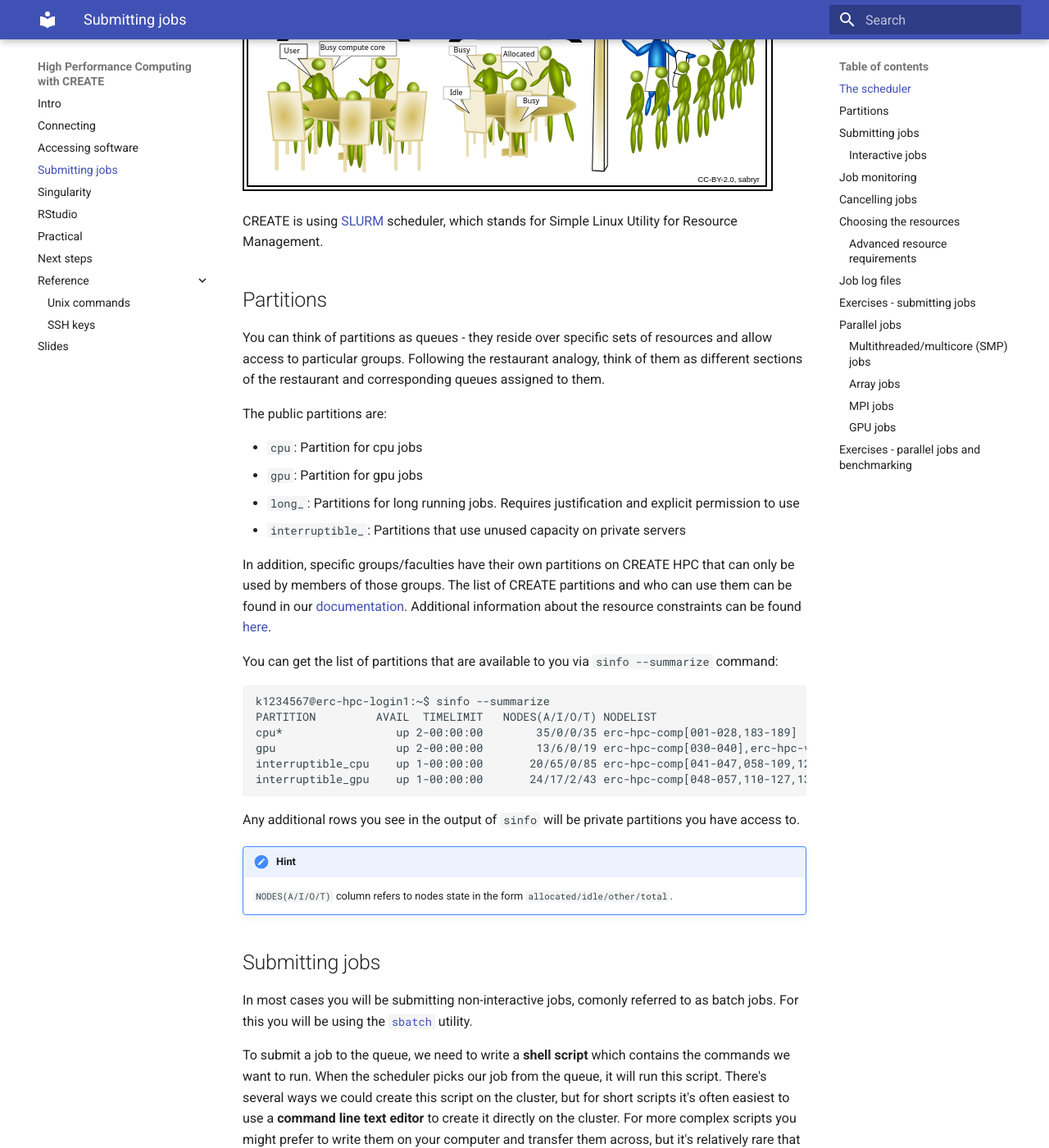
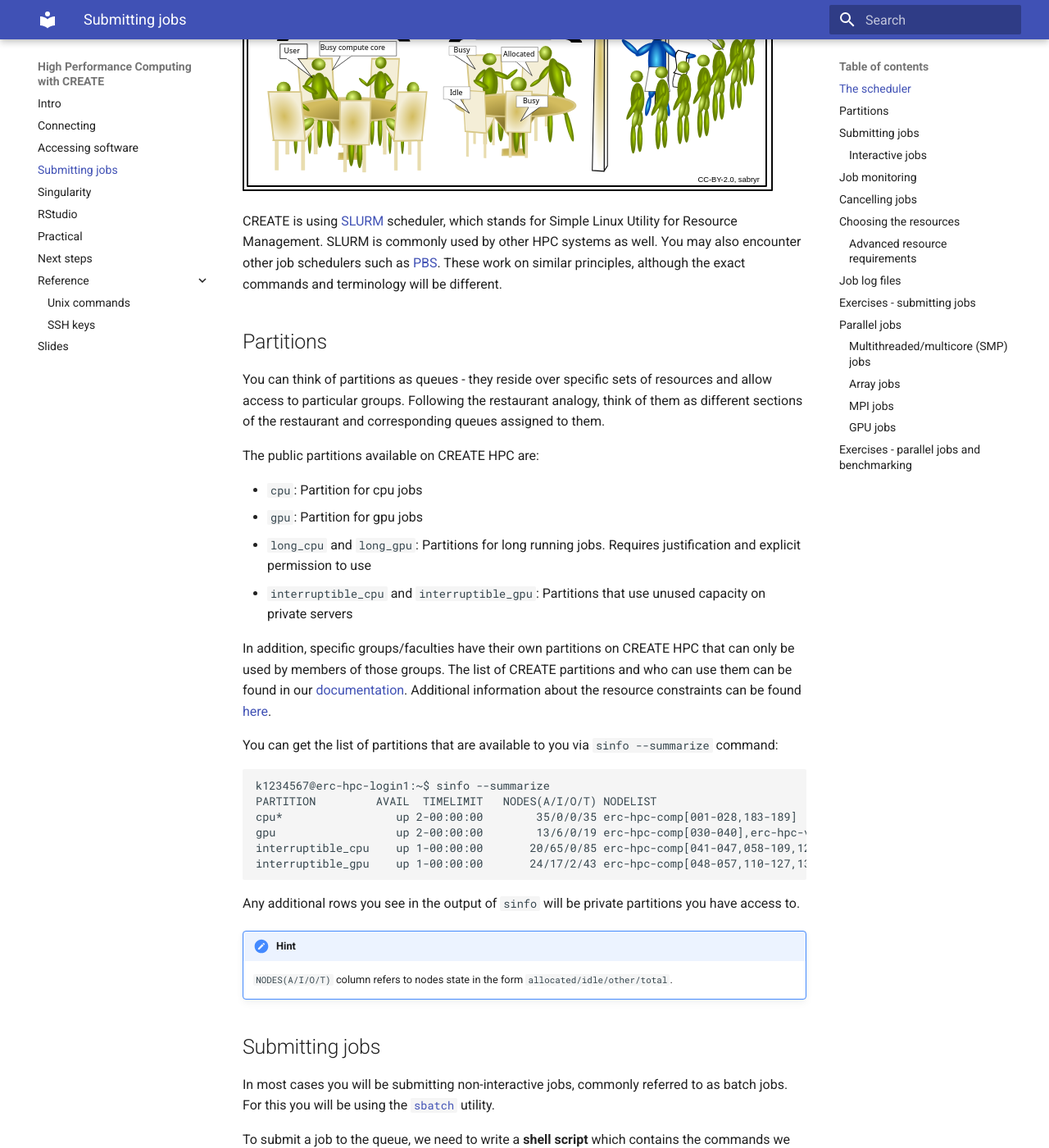
Before and after one commit to kcl-eresearch/High-Performance-Computing-for-Digital-Humanities, an MkDocs documentation site: the page built from docs/submitting_jobs.md, in a window 1280 px wide and 1400 px high, scrolled down 575 px. Shown: the whole window at 82% size. Built offline with MkDocs 1.6.1 and Material for MkDocs 9.7.7, drawn with Linux system fonts in a browser that asks for light colours.

Commit message:
add notes on other schedulers to make section more general

```diff
--- a/docs/submitting_jobs.md
+++ b/docs/submitting_jobs.md
@@ -12,18 +12,21 @@ you have to wait for the job to run.
 ![Waiter analogy](images/restaurant_queue_manager.svg)
 
 CREATE is using [SLURM](https://slurm.schedmd.com) scheduler, which stands for Simple Linux Utility for Resource Management.
+SLURM is commonly used by other HPC systems as well.
+You may also encounter other job schedulers such as [PBS](https://www.openpbs.org/).
+These work on similar principles, although the exact commands and terminology will be different.
 
 ## Partitions
 
 You can think of partitions as queues - they reside over specific sets of resources and allow access to particular groups.
 Following the restaurant analogy, think of them as different sections of the restaurant and corresponding queues assigned to them.
 
-The public partitions are:
+The public partitions available on CREATE HPC are:
 
 * `cpu`: Partition for cpu jobs
 * `gpu`: Partition for gpu jobs
-* `long_`: Partitions for long running jobs. Requires justification and explicit permission to use
-* `interruptible_`: Partitions that use unused capacity on private servers
+* `long_cpu` and `long_gpu`: Partitions for long running jobs. Requires justification and explicit permission to use
+* `interruptible_cpu` and `interruptible_gpu`: Partitions that use unused capacity on private servers
 
 In addition, specific groups/faculties have their own partitions on CREATE HPC that can only be used by members of those groups.
 The list of CREATE partitions and who can use them can be found in our [documentation](https://docs.er.kcl.ac.uk/CREATE/running_jobs/#identify-your-partition).
@@ -47,7 +50,7 @@ Any additional rows you see in the output of `sinfo` will be private partitions
 
 ## Submitting jobs
 
-In most cases you will be submitting non-interactive jobs, comonly referred to as batch jobs. For this you will be
+In most cases you will be submitting non-interactive jobs, commonly referred to as batch jobs. For this you will be
 using the [`sbatch`](https://slurm.schedmd.com/sbatch.html) utility.
 
 To submit a job to the queue, we need to write a **shell script** which contains the commands we want to run.
```
